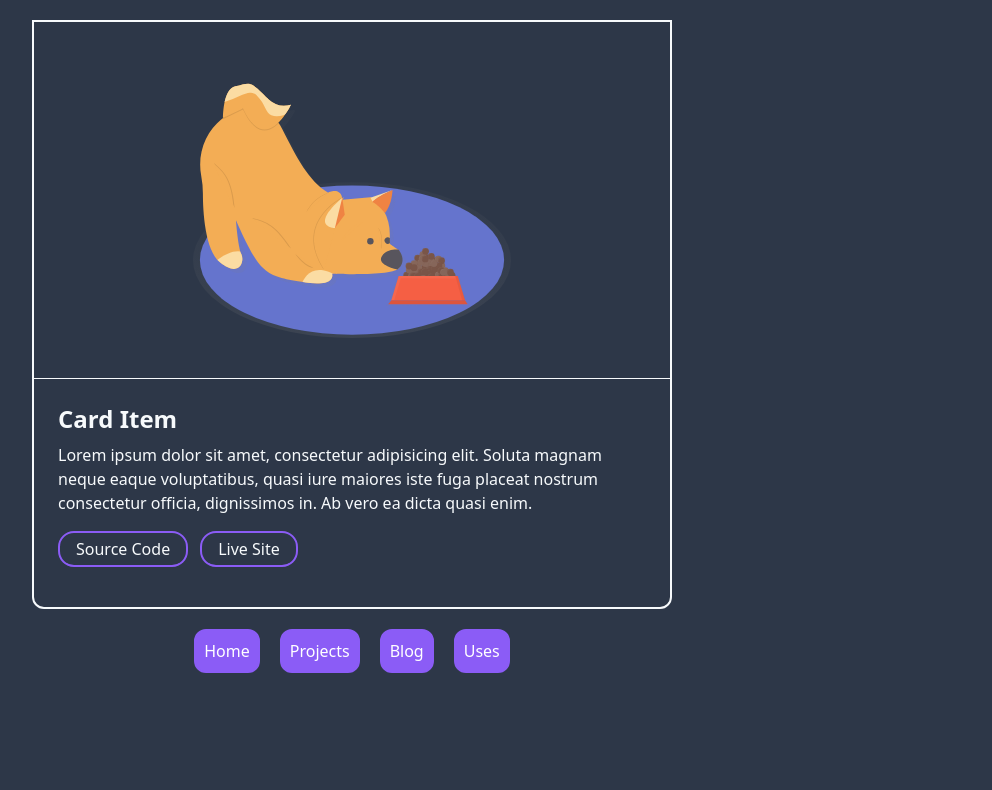
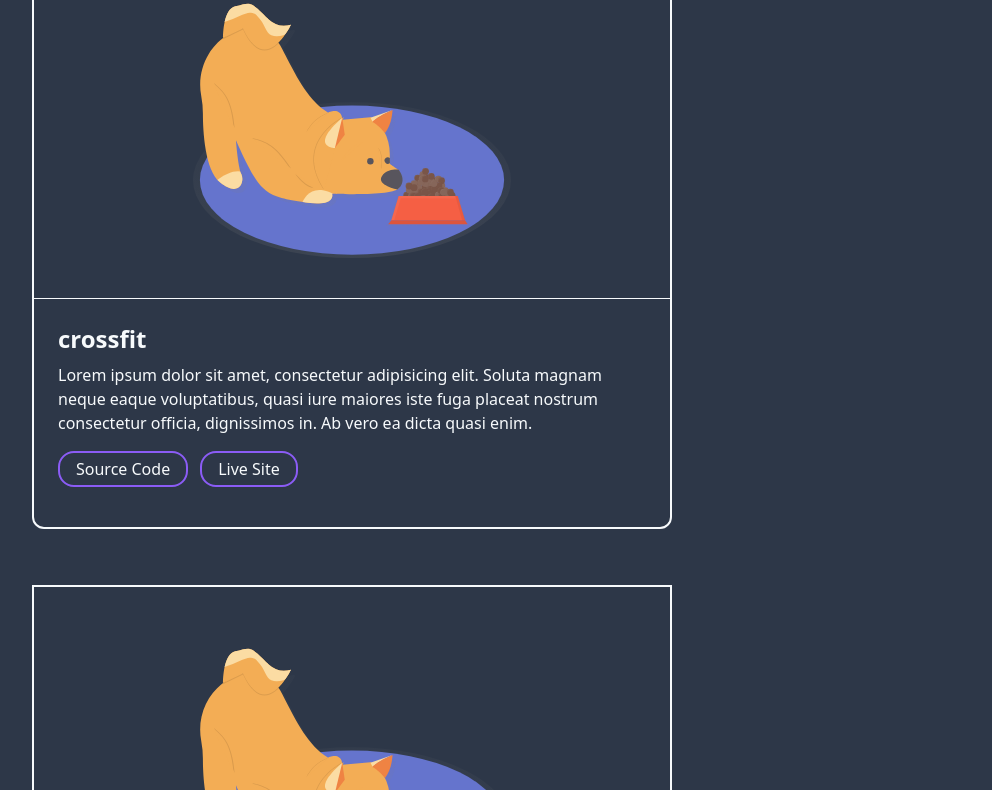
Before and after one commit to chaucodes/portfolio, a Gatsby site: page /projects in a window 1280 px wide. Shown: the part 200-990 px from the top of the page, without its empty margins (288-1280 px from the left). Before the commit the page ends 873 px from the top, so only its background shows below. Built offline with nearby package versions, Linux system fonts and the light colour scheme; Gatsby itself is replaced by a stand-in of ours.

Commit message:
Added dynamic porject cards

```diff
--- a/src/components/CardItem.js
+++ b/src/components/CardItem.js
@@ -1,9 +1,11 @@
 import React from 'react';
+import PropTypes from 'prop-types';
 
 import photo from '../images/dog-illustration.svg';
 
-const CardItem = () => {
+const CardItem = ({ title, description, url, source }) => {
   return (
+    // to-do: Add Box Shadow to the cards
     <div className='flex justify-center'>
       <div className='border-solid border-2 border-current rounded-xl rounded-t-none w-9/12 md:w-2/4'>
         <div className='flex justify-center my-10'>
@@ -11,18 +13,13 @@ const CardItem = () => {
         </div>
         <hr className='border-current' />
         <div className='p-6'>
-          <h1 className='text-2xl font-bold mb-2'>Card Item</h1>
-          <p>
-            Lorem ipsum dolor sit amet, consectetur adipisicing elit. Soluta
-            magnam neque eaque voluptatibus, quasi iure maiores iste fuga
-            placeat nostrum consectetur officia, dignissimos in. Ab vero ea
-            dicta quasi enim.
-          </p>
+          <h1 className='text-2xl font-bold mb-2'>{title}</h1>
+          <p>{description}</p>
           <div className='text-center my-4 mr-3 inline-block px-4 py-1 rounded-2xl border-solid border-2 border-purple-500'>
-            <a href='/'>Source Code</a>
+            <a href={source}>Source Code</a>
           </div>
           <div className='text-center my-4 inline-block px-4 py-1 rounded-2xl border-solid border-2 border-purple-500'>
-            <a href='/'>Live Site</a>
+            <a href={url}>Live Site</a>
           </div>
         </div>
       </div>
@@ -30,4 +27,11 @@ const CardItem = () => {
   );
 };
 
+CardItem.propTypes = {
+  title: PropTypes.node.isRequired,
+  description: PropTypes.node.isRequired,
+  source: PropTypes.node.isRequired,
+  url: PropTypes.node.isRequired,
+};
+
 export default CardItem;
--- a/src/components/CardList.js
+++ b/src/components/CardList.js
@@ -1,10 +1,21 @@
 import React from 'react';
 import CardItem from './CardItem';
 
+import cards from '../data/cards';
+
 const CardList = () => {
   return (
-    <div>
-      <CardItem />
+    <div className='flex flex-col space-y-14'>
+      {cards.map((card) => (
+        <>
+          <CardItem
+            title={card.title}
+            description={card.description}
+            source={card.source}
+            url={card.url}
+          />
+        </>
+      ))}
     </div>
   );
 };
--- a/src/components/layout.js
+++ b/src/components/layout.js
@@ -10,7 +10,7 @@ function Layout({ children }) {
   return (
     <ThemeProvider>
       <div className={`${background} flex flex-col h-screen`}>
-        <div className='mt-5'>
+        <div className='mt-5 mb-10'>
           <Toggle />
         </div>
         <main className='flex flex-col items-center'>{children}</main>
--- a/src/components/toggle.js
+++ b/src/components/toggle.js
@@ -10,8 +10,8 @@ const Toggle = () => {
 
   return (
     <div>
-      <div>
-        <div className='flex items-center justify-end mb-24 mr-5'>
+      <div className='fixed right-0 md:right-10'>
+        <div className='flex items-center'>
           <label
             htmlFor='toogleA'
             className='flex items-center cursor-pointer select-none'
--- /dev/null
+++ b/src/data/cards.js
@@ -0,0 +1,31 @@
+const cards = [
+  {
+    title: 'crossfit',
+    description: `Lorem ipsum dolor sit amet, consectetur adipisicing elit. Soluta
+        magnam neque eaque voluptatibus, quasi iure maiores iste fuga
+        placeat nostrum consectetur officia, dignissimos in. Ab vero ea
+        dicta quasi enim.`,
+    url: 'https://google.com',
+    source: 'https://githhub.com',
+  },
+  {
+    title: 'link',
+    description: `Lorem ipsum dolor sit amet, consectetur adipisicing elit. Soluta
+        magnam neque eaque voluptatibus, quasi iure maiores iste fuga
+        placeat nostrum consectetur officia, dignissimos in. Ab vero ea
+        dicta quasi enim.`,
+    url: 'https://google.com',
+    source: 'https://githhub.com',
+  },
+  {
+    title: 'barbell',
+    description: `Lorem ipsum dolor sit amet, consectetur adipisicing elit. Soluta
+        magnam neque eaque voluptatibus, quasi iure maiores iste fuga
+        placeat nostrum consectetur officia, dignissimos in. Ab vero ea
+        dicta quasi enim.`,
+    url: 'https://google.com',
+    source: 'https://githhub.com',
+  },
+];
+
+export default cards;
```
